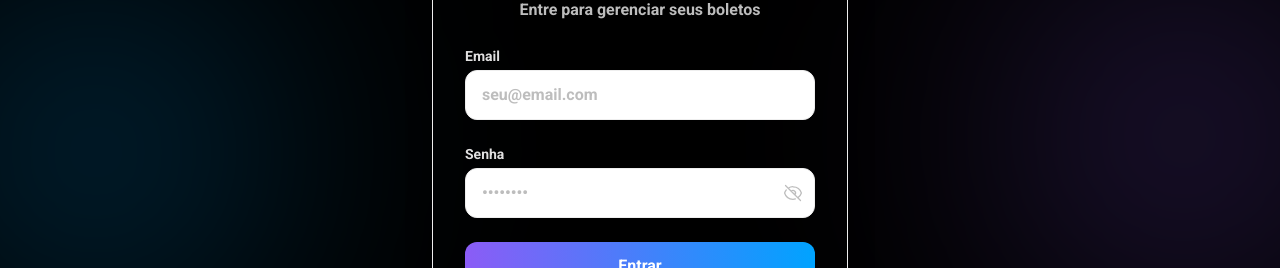
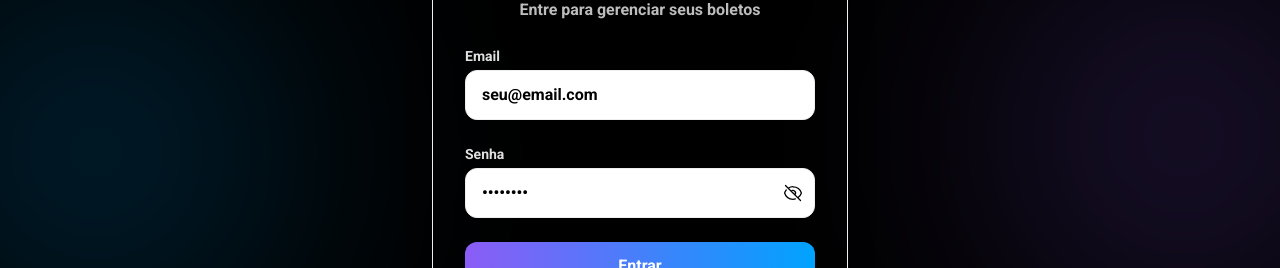
Before and after one commit to mkmuniz/Biflux, a Next.js app in the folder front/: page /login in a window 1280 px wide. Shown: the part 256-524 px from the top of the page. Built offline with nearby package versions, Linux system fonts and the light colour scheme; no server answers.

Commit message:
fix: login fields color

```diff
--- a/front/src/components/Forms/SignIn.tsx
+++ b/front/src/components/Forms/SignIn.tsx
@@ -74,7 +74,7 @@ export default function SignInForm() {
                                         message: "Email inválido"
                                     }
                                 })}
-                                className="w-full px-4 py-3 rounded-xl bg-zinc-800/50 border border-zinc-700 text-white placeholder-gray-400 focus:outline-none focus:border-[#8B5CF6] focus:ring-1 focus:ring-[#8B5CF6] transition-colors"
+                                className="w-full px-4 py-3 rounded-xl bg-zinc-800/50 border border-zinc-700 text-black placeholder-black focus:outline-none focus:border-[#8B5CF6] focus:ring-1 focus:ring-[#8B5CF6] transition-colors"
                                 placeholder="seu@email.com"
                             />
                             {errors.email && (
@@ -90,13 +90,13 @@ export default function SignInForm() {
                                 <input
                                     {...register("password", { required: 'Senha é obrigatória' })}
                                     type={showPassword ? "password" : "text"}
-                                    className="w-full px-4 py-3 rounded-xl bg-zinc-800/50 border border-zinc-700 text-white placeholder-gray-400 focus:outline-none focus:border-[#8B5CF6] focus:ring-1 focus:ring-[#8B5CF6] transition-colors"
+                                    className="w-full px-4 py-3 rounded-xl bg-zinc-800/50 border border-zinc-700 text-black placeholder-black focus:outline-none focus:border-[#8B5CF6] focus:ring-1 focus:ring-[#8B5CF6] transition-colors"
                                     placeholder="••••••••"
                                 />
                                 <button
                                     type="button"
                                     onClick={togglePasswordVisibility}
-                                    className="absolute right-3 top-1/2 -translate-y-1/2 text-gray-400 hover:text-white transition-colors"
+                                    className="absolute right-3 top-1/2 -translate-y-1/2 text-gray-black hover:text-black transition-colors"
                                 >
                                     {showPassword ? <EyeSlashIcon className="w-5 h-5" /> : <EyeIcon className="w-5 h-5" />}
                                 </button>
```
